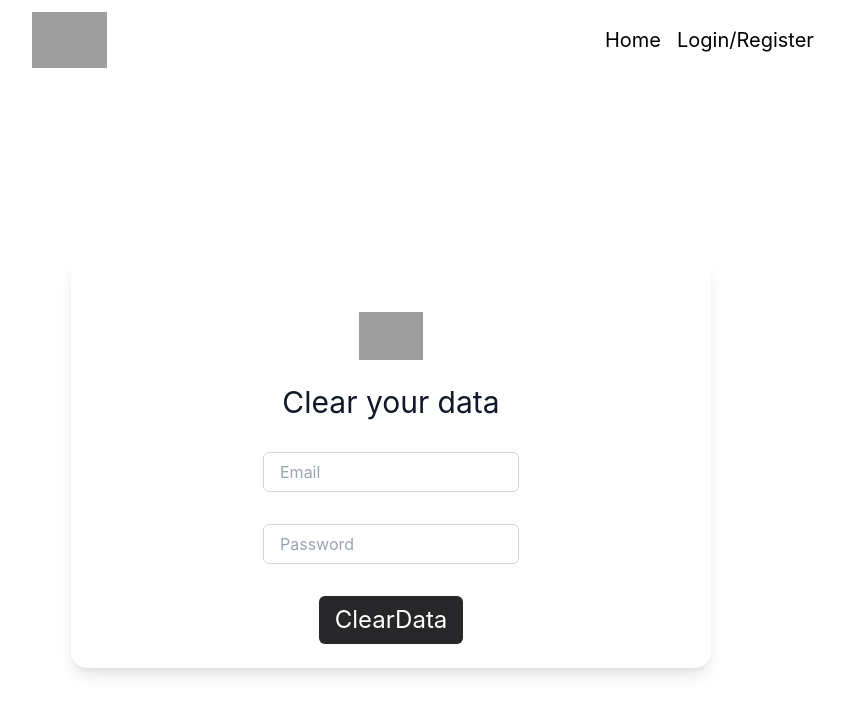
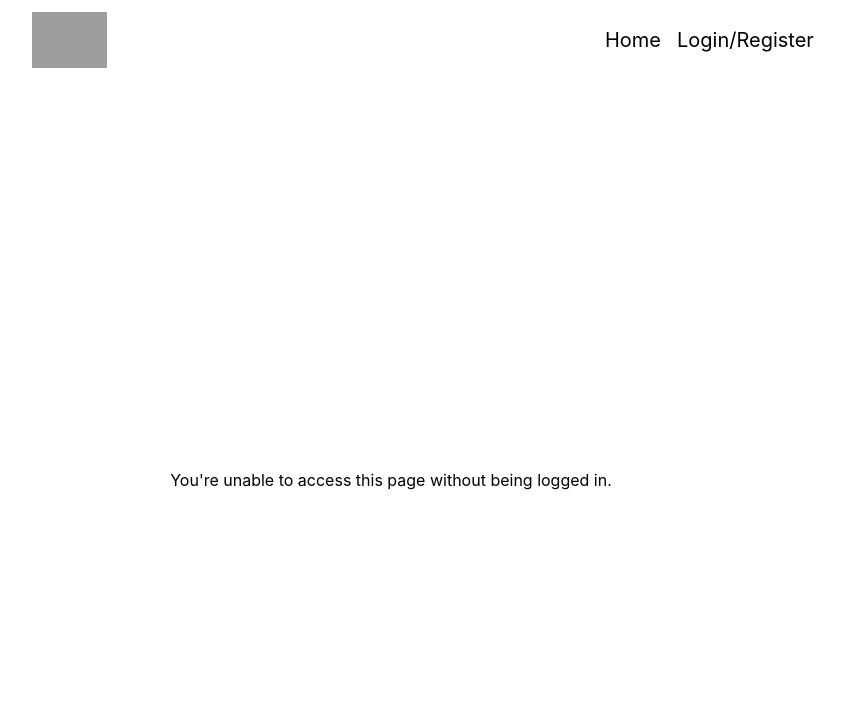
Before and after one commit to Zayox/SocialShadow, a React (Create React App) app: page /cleardata in a window 1280 px wide. Shown: the top 714 px of the page, without its empty margins (249-1094 px from the left). Built offline with nearby package versions, Linux system fonts and the light colour scheme; grey boxes are pictures that could not be loaded.

Commit message:
UI updated / disconnect done / welcome name done / confirm pass done / redirects after registration and logout done / cleardata page security done

```diff
--- a/src/App.js
+++ b/src/App.js
@@ -5,24 +5,31 @@ import Banner from "./components/Banner";
 import Login from "./components/Login";
 import Register from "./components/Register";
 import ClearData from "./components/ClearData";
+import React, {useState} from 'react';
+
 
 function App() {
+
+  const [loggedIn, setLoggedIn] = useState(false);
+  const [username, setUsername]= useState("");
+
+
   return (
     <div className="h-[100vh] w-[100vw] overflow-hidden">
         <Router>
-            <Navbar />
+            <Navbar getLogin={loggedIn} setLogin={setLoggedIn}/>
             <Switch>
                 <Route exact path="/">
-                    <Banner/>
+                    <Banner getLogin={loggedIn}/>
                 </Route>
                 <Route path="/login">
-                    <Login/>
+                    <Login setLogin={setLoggedIn}/>
                 </Route>
                 <Route path="/register">
-                    <Register/>
+                    <Register setUsername={setUsername}/>
                 </Route>
                 <Route path="/cleardata">
-                    <ClearData />
+                    <ClearData getLogin={loggedIn} username={username}/>
                 </Route>
             </Switch>
         </Router>
--- a/src/components/Banner.jsx
+++ b/src/components/Banner.jsx
@@ -2,14 +2,16 @@ import React from 'react';
 import Mockup from "../img/Mockup.png";
 import "../App.css";
 import "../tailwind.config";
+import {Link} from "react-router-dom";
 
-const Banner = () => {
+const Banner = ({getLogin}) => {
     return (
         <div className="ml-[5vw] flex lg:flex-row md:flex-row flex-col">
             <div className="mt-40">
                 <h1 className="font-bold sm:text-6xl md:text-6xl text-5xl bg-sky-400 sm:w-[26rem] md:w-[26rem] w-[21rem] lg:w-[41rem] p-2 lg:text-8xl text-white">SocialShadow,</h1>
                 <h1 className="font-bold sm:text-6xl md:text-6xl text-3xl mt-4 lg:text-8xl">Une plateforme sûre</h1>
                 <h1 className="font-bold sm:text-6xl md:text-6xl text-3xl mt-4 lg:text-8xl">Pour un monde obscur</h1>
+                {getLogin ? <Link to="/cleardata"><button className="bg-sky-500 px-5 py-3 font-medium rounded-md text-white hover:bg-sky-400 mt-14 duration-100 hover:mt-12">Start Now!</button></Link> : <Link to="/login"><button className="bg-sky-500 px-5 py-3 font-medium rounded-md text-white hover:bg-sky-400 mt-14 duration-100 hover:mt-12">Start Now!</button></Link>}
             </div>
             <img src={Mockup} className="mt-36 lg:h-[40rem] md:h-[40rem] sm:h-1/5 h-1/5 lg:ml-[10rem] md:ml-[10rem] animate-[bounce_3s_ease-in-out_infinite]" alt="Iphone Mockup"/>
         </div>
--- a/src/components/ClearData.jsx
+++ b/src/components/ClearData.jsx
@@ -4,11 +4,10 @@ import {Link} from "react-router-dom";
 import {useHistory} from "react-router-dom/cjs/react-router-dom";
 
 
-const ClearData = () => {
+const ClearData = ({getLogin, username}) => {
 
     const emailRef = useRef(null);
     const passRef = useRef(null);
-    const [loggedIn, setLoggedIn] = useState();
     const [response, setResponse] = useState(null);
 
 
@@ -40,8 +39,8 @@ const ClearData = () => {
 
 
     return (
-        <div className="w-[100vw] h-[100vh] flex justify-center">
-            <div className="lg:w-[50vw] md:w-[50vw] w-[90vw]">
+        <div className="h-[100vh] flex justify-center">
+            {getLogin ? <div className="lg:w-[50vw] md:w-[50vw] w-[90vw]">
                 <form className="flex flex-col justify-center items-center lg:mt-44 md:mt-44 mt-28 p-14 rounded-2xl shadow-lg">
                     <div>
                         <img
@@ -49,7 +48,7 @@ const ClearData = () => {
                             src={Logo}
                             alt="Workflow"
                         />
-                        <h2 className="mt-6 text-center text-3xl text-gray-900">Clear your data</h2>
+                        <h2 className="mt-6 text-center text-3xl text-gray-900">{username}, it's time to clear your data!</h2>
                     </div>
                     <input type="email" placeholder="Email" ref={emailRef} className="border border-zinc-300 rounded-md mt-8 h-10 w-64 pl-4"/>
                     <input placeholder="Password" type="password" ref={passRef} className="border border-zinc-300 rounded-md mt-8 h-10 w-64 pl-4"/>
@@ -57,7 +56,7 @@ const ClearData = () => {
                 </form>
                 {loading()}
 
-                    </div>
+                    </div> : <h1 className="flex justify-center items-center">You're unable to access this page without being logged in.</h1>}
         </div>
     );
 };
--- a/src/components/Login.jsx
+++ b/src/components/Login.jsx
@@ -1,22 +1,21 @@
-import React, {useRef, useState} from 'react';
+import React, {useRef} from 'react';
 import {Link} from "react-router-dom";
 import {auth} from "../firebase";
 import Logo from "../img/logo.png";
 import {useHistory} from "react-router-dom/cjs/react-router-dom";
 
-const Login = () => {
+const Login = ({setLogin}) => {
 
 
     const emailRef = useRef(null);
     const passRef = useRef(null);
-    const [loggedIn, setLoggedIn] = useState();
     const history = useHistory();
 
 
     const login = (e) => {
         e.preventDefault();
         auth.signInWithEmailAndPassword(emailRef.current.value, passRef.current.value)
-            .then((auth) => {history.push("/cleardata"); setLoggedIn(true)})
+            .then(() => {history.push("/cleardata"); setLogin(true);})
             .catch((err) => alert(err))
     }
 
--- a/src/components/Navbar.jsx
+++ b/src/components/Navbar.jsx
@@ -1,8 +1,14 @@
 import React from 'react';
 import Logo from '../img/logo.png';
 import {Link} from 'react-router-dom';
+import LogoutLogo from '../img/logout.png';
+import {useHistory} from "react-router-dom/cjs/react-router-dom";
 
-const Navbar = () => {
+
+const Navbar = ({getLogin, setLogin}) => {
+
+    const history = useHistory();
+
     return (
         <div className="h-20 w-[100%] flex justify-around lg:ml-8 ml-0">
             <div className="h-[100%] flex items-center">
@@ -10,7 +16,8 @@ const Navbar = () => {
             </div>
             <ul className="flex items-center h-[100%] text-xl">
                 <Link to="/"><li className="hover:text-sky-400">Home</li></Link>
-                <Link to="/login"><li className="ml-4 hover:text-sky-400">Login/Register</li></Link>
+                {getLogin ? <li className="ml-4 hover:text-sky-400">Status : connected</li> : <Link to="/login"><li className="ml-4 hover:text-sky-400">Login/Register</li></Link>}
+                {getLogin ? <img src={LogoutLogo} alt="logout logo" className="h-6 ml-4 cursor-pointer" onClick={() => {setLogin(false); history.push("/")}}/> : null}
             </ul>
         </div>
     );
--- a/src/components/Register.jsx
+++ b/src/components/Register.jsx
@@ -2,20 +2,34 @@ import React, {useRef, useState} from 'react';
 import {Link} from "react-router-dom";
 import {auth} from "../firebase";
 import Logo from "../img/logo.png";
+import {useHistory} from "react-router-dom/cjs/react-router-dom";
 
-const Register = () => {
+
+const Register = ({setUsername}) => {
 
     const nameRef = useRef(null);
     const emailRef = useRef(null);
     const passRef = useRef(null);
-    const [loggedIn, setLoggedIn] = useState();
+    const confirmPassRef = useRef(null);
+    const [passError, setPassError] = useState(false);
+    const history = useHistory();
 
 
     const register = (e) => {
         e.preventDefault();
-        auth.createUserWithEmailAndPassword(emailRef.current.value, passRef.current.value)
-            .then((authUser)=> console.log(authUser))
-            .catch((err) => alert(err))
+
+        if(passRef.current.value === confirmPassRef.current.value){
+            setPassError(false);
+            auth.createUserWithEmailAndPassword(emailRef.current.value, passRef.current.value)
+                .then((authUser) => authUser.additionalUserInfo.isNewUser ? history.push("/login") : null)
+                .catch((err) => alert(err))
+            setUsername(nameRef.current.value);
+        }
+
+        else{
+            setPassError(true);
+        }
+
     }
 
 
@@ -35,8 +49,10 @@ const Register = () => {
                     <input type="text" placeholder="Name" ref={nameRef} className="border border-zinc-300 rounded-md mt-8 h-10 w-64 pl-4"/>
                     <input type="email" placeholder="Email" ref={emailRef} className="border border-zinc-300 rounded-md mt-8 h-10 w-64 pl-4"/>
                     <input placeholder="Password" type="password" ref={passRef} className="border border-zinc-300 rounded-md mt-8 h-10 w-64 pl-4"/>
+                    <input placeholder="Confirm password" type="password" ref={confirmPassRef} className="border border-zinc-300 rounded-md mt-8 h-10 w-64 pl-4"/>
                     <button className="text-2xl pl-4 pr-4 pt-2 pb-2 bg-zinc-800 text-white rounded-md relative top-[2rem] hover:top-[1.6rem] duration-300" onClick={register}>Register</button>
-                    <label className="text-md mt-14">Already have an account?<Link to="/login"><span className="ml-2 text-sky-400">Login</span></Link></label>
+                    {passError ? <p className="text-red-400 mt-10">The password has to be the same in each field.</p> : null}
+                    {passError ?<label className="text-md mt-2">Already have an account?<Link to="/login"><span className="ml-2 text-sky-400">Login</span></Link></label> : <label className="text-md mt-14">Already have an account?<Link to="/login"><span className="ml-2 text-sky-400">Login</span></Link></label>}
                 </form>
             </div>
         </div>
```
